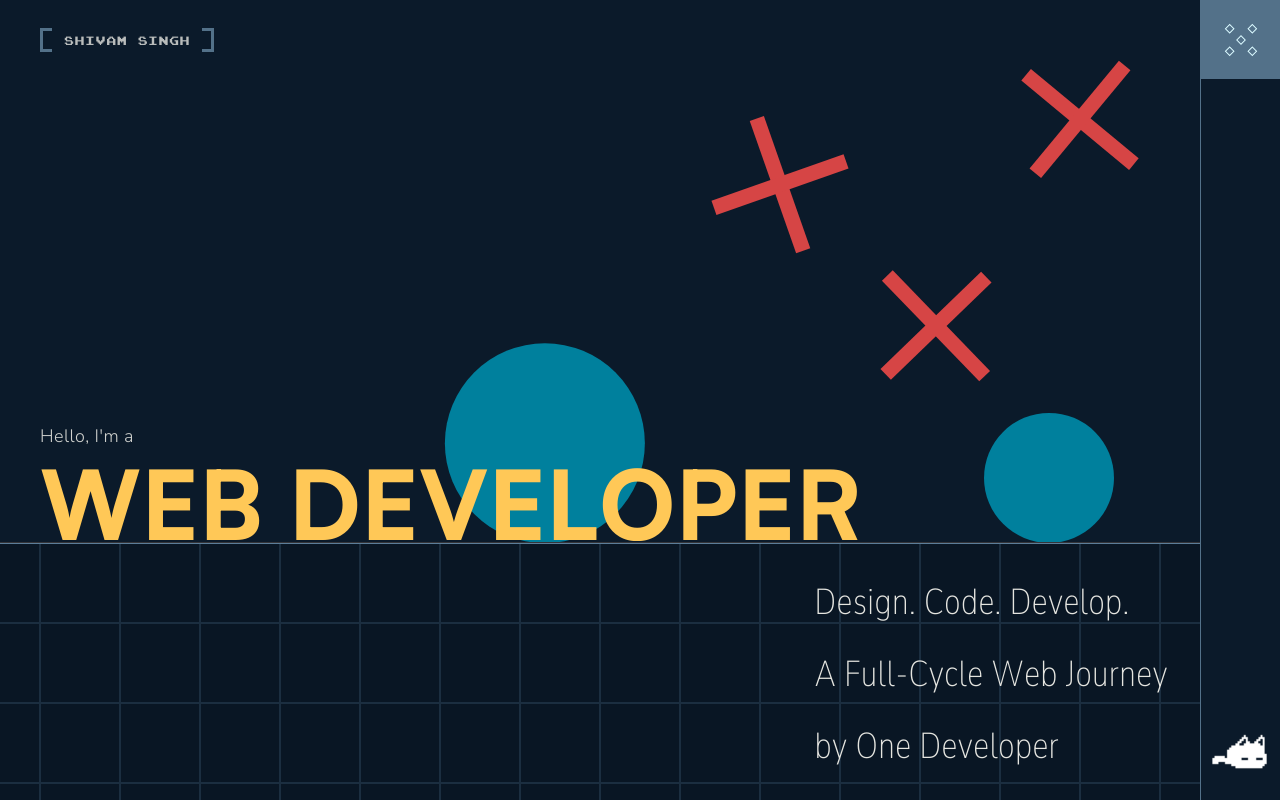
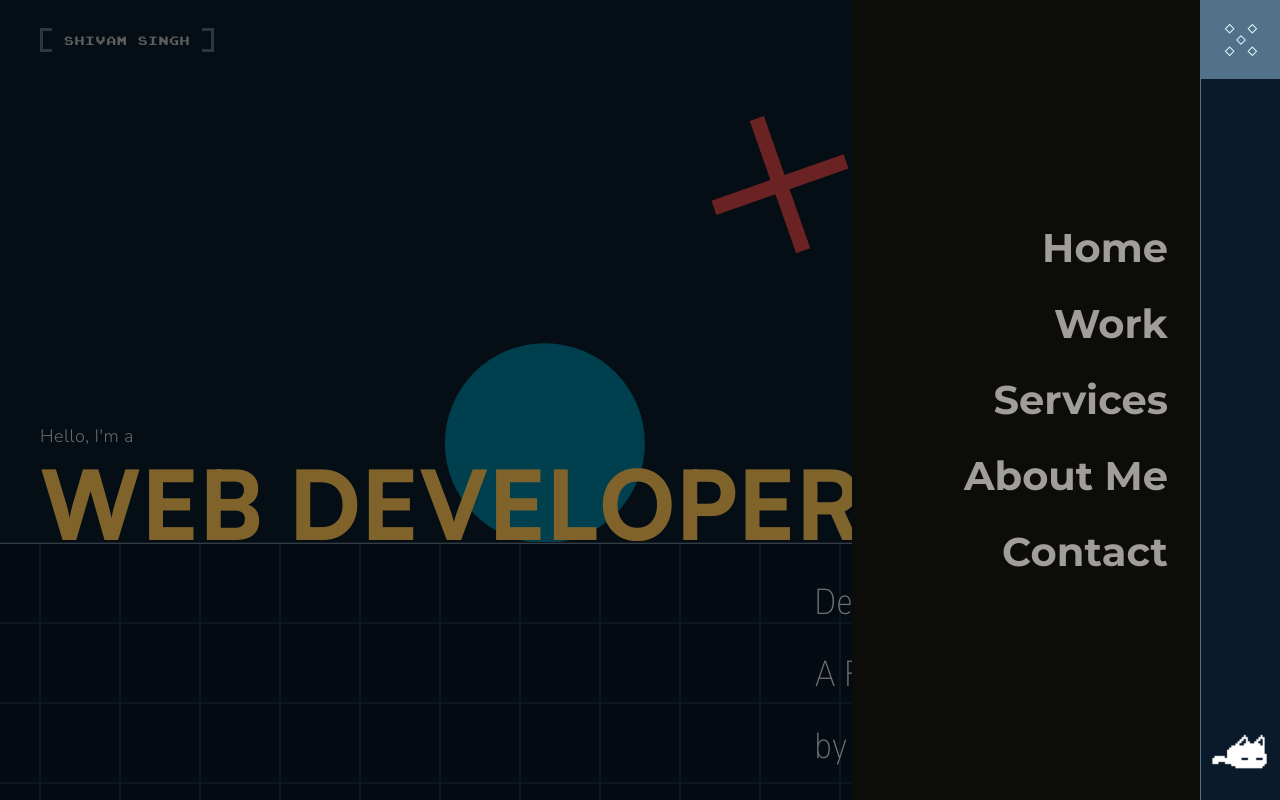
Before and after one commit to shivam4940x/portfolio, a React (Vite) app: page / in a window 1280 px wide. Both pictures are taken after a click on the element 1240 px from the left and 39 px from the top of the page. Built offline with nearby package versions, Linux system fonts and the light colour scheme.

Commit message:
menu added

```diff
--- a/src/components/home/Last.tsx
+++ b/src/components/home/Last.tsx
@@ -71,9 +71,20 @@ const Last = () => {
             </h4>
             <a
               href={`mailto:${lastData.mail}`}
-              className="space-x-3 md:hover:font-stretch-expanded duration-100 font-normal"
+              className=":hover:font-stretch-expanded duration-100 font-normal flex gap-3"
             >
-              <span>⮡ </span>
+              <span className="">
+                <svg
+                  className="w-4 -scale-x-100"
+                  xmlns="http://www.w3.org/2000/svg"
+                  viewBox="0 0 24 24"
+                >
+                  <path
+                    fill="currentColor"
+                    d="M21.25 4a.75.75 0 0 1 .75.75v6.5A3.75 3.75 0 0 1 18.25 15H4.587l3.72 3.72a.75.75 0 0 1 .072.976l-.072.084a.75.75 0 0 1-.977.073l-.084-.073l-5-5a.75.75 0 0 1-.073-.976l.073-.084l5-5a.75.75 0 0 1 1.133.976l-.072.084l-3.72 3.72h13.665a2.25 2.25 0 0 0 2.244-2.096l.006-.154v-6.5a.75.75 0 0 1 .75-.75"
+                  ></path>
+                </svg>
+              </span>
               <span className="text-complimentary/80">{lastData.mail}</span>
             </a>
           </div>
--- a/src/components/ui/MenuIcon.tsx
+++ b/src/components/ui/MenuIcon.tsx
@@ -9,7 +9,7 @@ const movers = {
   8: { translateX: 20, translateY: 20 }, // bottom
 };
 
-const MenuIcon = ({ fn }: { fn: () => void }) => {
+const MenuIcon = ({ fn }: { fn: { open: () => void; close: () => void } }) => {
   const { root, scope } = useAnimeScope();
   const [track, setTrack] = useState({
     hover: false,
@@ -45,17 +45,18 @@ const MenuIcon = ({ fn }: { fn: () => void }) => {
 
       self.add("click", () => {
         setTrack((pre) => ({ ...pre, active: !pre.active }));
-
+        if (fn) {
+          if (track.active) {
+            fn.close();
+          } else {
+            fn.open();
+          }
+        }
         animate(".burgerWrapper", {
           rotate: track.active ? "0deg" : "45deg",
           duration: 300,
           ease: "inOutExpo",
           delay: 1,
-          onComplete: () => {
-            if (fn) {
-              fn();
-            }
-          },
         });
         if (!track.active) {
           Object.entries(movers).forEach(([index, transform]) => {
--- /dev/null
+++ b/src/components/util/Menu.tsx
@@ -0,0 +1,37 @@
+import { menu as menuData } from "@/json/Layout.json";
+import TransitionLink from "./TransitionLink";
+interface Props {
+  closeFn: () => void;
+}
+const Menu = ({ closeFn }: Props) => {
+  return (
+    <div
+      id="Menu"
+      className="absolute w-full h-dvh bg-black/50 takeScreen hidden"
+    >
+      <div
+        style={{
+          transform: "translateX(100%)",
+        }}
+        className="absolute md:w-max w-full max-w-2xl h-full bg-dull-black md:right-20 right-0 wrapper pl-20"
+      >
+        <div className="div px-8 py-4 flex items-center justify-end text-[clamp(2.5rem,3vw,3rem)] font-montserrat font-bold">
+          <ul className="group">
+            {menuData.links.map((link) => (
+              <li
+                key={`${link.href}_${link.text}`}
+                className="capitalize group-hover:opacity-40 hover:opacity-100 duration-150 flex justify-end"
+              >
+                <TransitionLink fn={closeFn} to={link.href} className="py-2">
+                  {link.text}
+                </TransitionLink>
+              </li>
+            ))}
+          </ul>
+        </div>
+      </div>
+    </div>
+  );
+};
+
+export default Menu;
--- a/src/components/util/TransitionLink.tsx
+++ b/src/components/util/TransitionLink.tsx
@@ -6,15 +6,20 @@ const TransitionLink = ({
   to,
   children,
   className,
+  fn,
 }: {
   to: string;
   children: ReactNode;
   className?: string;
+  fn?: () => void;
 }) => {
   const navigate = useNavigate();
   const { beforeLoading } = useRouteTransition();
   const handleClick = (e: React.MouseEvent) => {
     e.preventDefault();
+    if (fn) {
+      fn();
+    }
     beforeLoading(() => {
       navigate(to);
     });
--- a/src/json/Layout.json
+++ b/src/json/Layout.json
@@ -33,5 +33,14 @@
         }
       ]
     }
-  ]
+  ],
+  "menu": {
+    "links": [
+      { "text": "Home", "href": "/" },
+      { "text": "Work", "href": "/work" },
+      { "text": "Services", "href": "/services" },
+      { "text": "About Me", "href": "/about" },
+      { "text": "Contact", "href": "/contact" }
+    ]
+  }
 }
--- a/src/layouts/default.tsx
+++ b/src/layouts/default.tsx
@@ -1,5 +1,6 @@
 import { Footer, Kitty } from "@/components/layout";
 import MenuIcon from "@/components/ui/MenuIcon";
+import Menu from "@/components/util/Menu";
 import { useAnimeScope } from "@/hooks/useAnimeScope";
 import { useMomentumScroll } from "@/hooks/useMomentumScroll";
 import { animate, createDraggable, createSpring, utils } from "animejs";
@@ -10,7 +11,7 @@ const DefaultLayout = () => {
   const { root, scope } = useAnimeScope();
   const heroEl = useRef<HTMLElement>(null);
   const menuWrapper = useRef<HTMLDivElement>(null);
-
+  const MenuRef = useRef<HTMLDivElement>(null);
   const handleFooterScroll = () => {
     const Last = document.querySelector("#Last");
     const wrapper = Last?.querySelector(".wrapper") as HTMLDivElement;
@@ -88,6 +89,7 @@ const DefaultLayout = () => {
 
   useEffect(() => {
     heroEl.current = document.querySelector("section#Hero");
+    MenuRef.current = document.getElementById("Menu") as HTMLDivElement;
     // kitty animation; DO NOT TOUCH IT
     scope.current?.add((self) => {
       createDraggable(".kitty > div", {
@@ -116,6 +118,51 @@ const DefaultLayout = () => {
     });
   }, [scope]);
 
+  const menu: {
+    div: Element | null;
+    refill: () => void;
+    open: () => void;
+    close: () => void;
+  } = {
+    div: null,
+    refill() {
+      if (!this.div && MenuRef.current) {
+        this.div = MenuRef.current.querySelector("div.wrapper");
+      }
+    },
+    open() {
+      this.refill();
+      if (!MenuRef.current || !this.div) return;
+      utils.set(MenuRef.current, {
+        display: "block",
+        opacity: 1,
+      });
+      animate(this.div, {
+        x: 0,
+        duration: 800,
+        ease: "outQuart",
+      });
+      console.log(MenuRef.current);
+    },
+    close() {
+      this.refill();
+      if (!MenuRef.current || !this.div) return;
+
+      animate(MenuRef.current, {
+        opacity: 0,
+        ease: "linear",
+        duration: 400,
+        onComplete: () => {
+          if (!MenuRef.current || !this.div) return;
+          utils.set(MenuRef.current, {
+            display: "none",
+          });
+
+          utils.set(this.div, { x: "100%" });
+        },
+      });
+    },
+  };
   return (
     <div ref={root} className="h-dvh w-screen flex overflow-hidden">
       <main
@@ -125,12 +172,13 @@ const DefaultLayout = () => {
         <Outlet />
         <Footer />
       </main>
+      <Menu closeFn={menu.close} />
       <div
         ref={menuWrapper}
         className="top-0 gap-5 md:sticky pb-2 absolute right-0 h-full md:w-20 max-h-dvh flex flex-col justify-between md:border-l menuWrapper md:bg-primary"
       >
         <div className="aspect-square md:w-full bg-deep-steel menu w-15">
-          <MenuIcon fn={() => console.log("ola")} />
+          <MenuIcon fn={menu} />
         </div>
         <Kitty
           mouseIn={() => {
```
